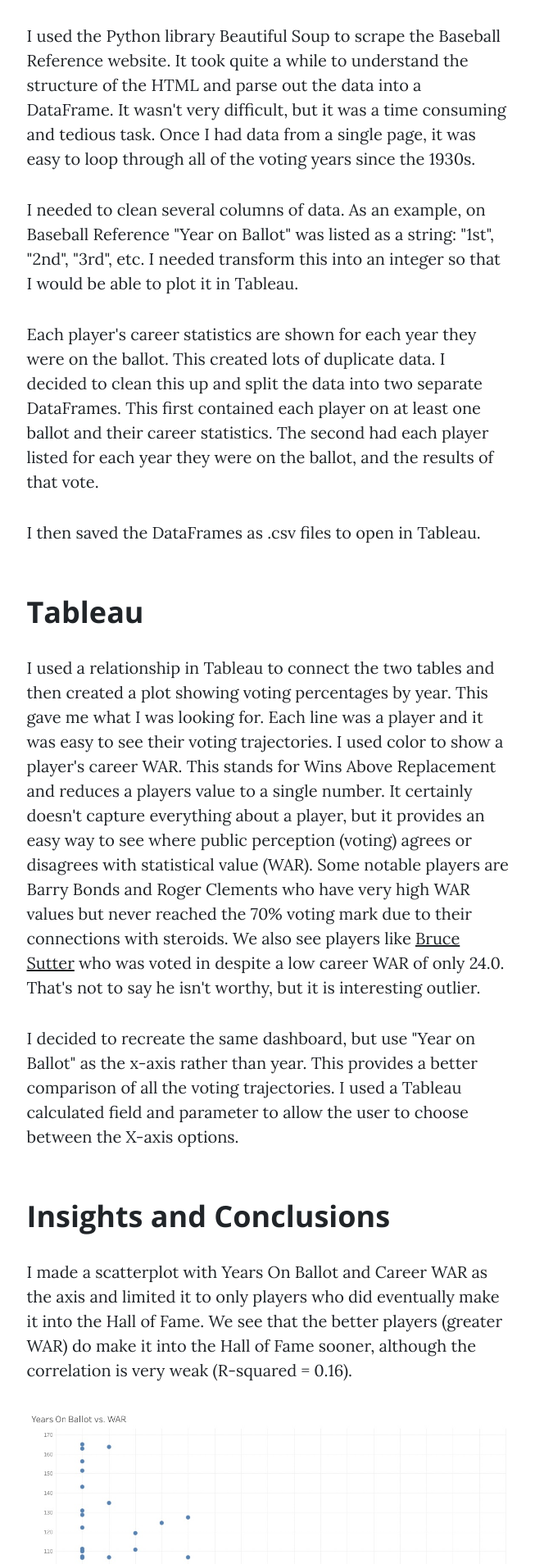
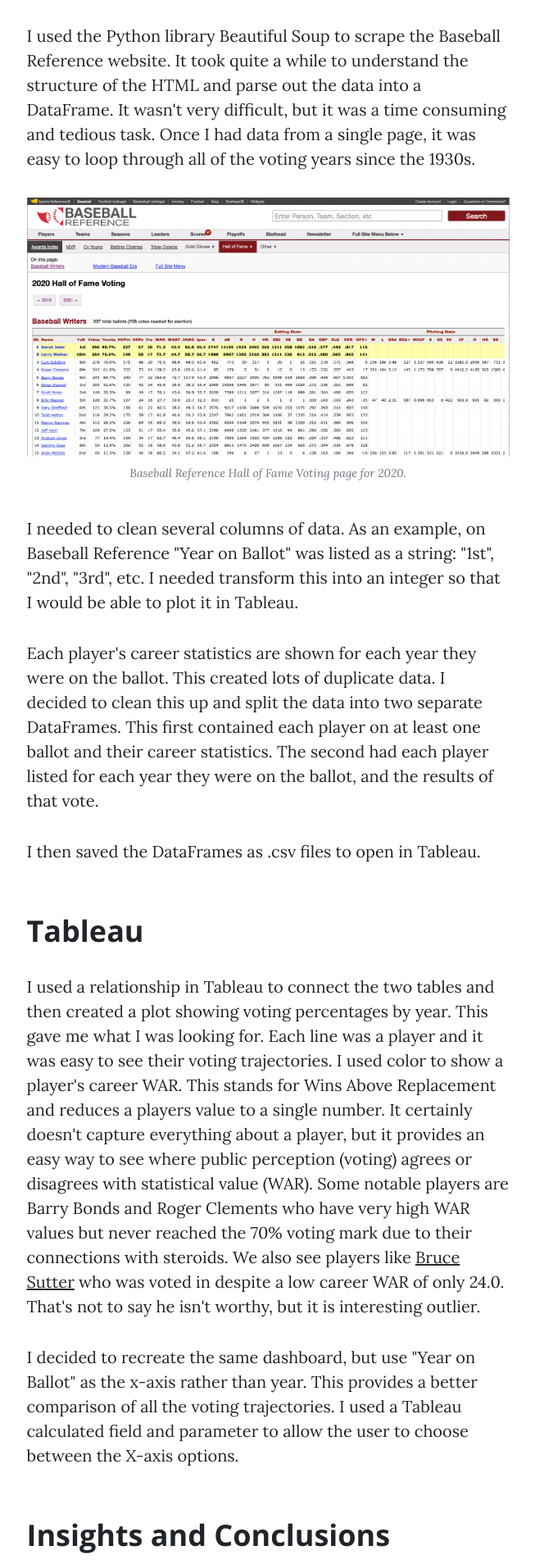
Before and after one commit to aclozovoy/FlaskPortfolio, a Flask app: page /post_baseball in a window 1280 px wide. Shown: the part 1408-3316 px from the top of the page at 82% size, without its empty margins (313-966 px from the left). Run offline with Flask 2, Linux system fonts and the light colour scheme; some libraries are stand-ins or nearby versions.

Commit message:
Update baseball post

```diff
--- a/templates/post_baseball.html
+++ b/templates/post_baseball.html
@@ -46,7 +46,8 @@
                             It wasn't very difficult, but it was a time consuming and tedious task.
                             Once I had data from a single page, it was easy to loop through all of the voting years since the 1930s.
                         </p>
-
+                        <a href="https://www.baseball-reference.com/awards/hof_2020.shtml"><img class="img-fluid" src="static/assets/img/baseball-ref.jpg" alt="..." /></a>
+                        <span class="caption text-muted">Baseball Reference Hall of Fame Voting page for 2020.</span>
                         <p>
                             I needed to clean several columns of data.
                             As an example, on Baseball Reference "Year on Ballot" was listed as a string: "1st", "2nd", "3rd", etc.
@@ -78,12 +79,12 @@
                         </p>
                         <h2 class="section-heading">Insights and Conclusions</h2>
                         <p>
-                            I made a scatterplot with Years On Ballot and Career WAR as the axis and
-                            limited it to only players who did eventually make it into the Hall of Fame.
+                            I made a scatterplot showing Years On Ballot vs. Career WAR and limited it to players who made the Hall of Fame.
                             We see that the better players (greater WAR) do make it into the Hall of Fame sooner, although the correlation is very weak (R-squared = 0.16).
+                            This shows that much of a players reputation is defined by things outside of their statistics (or at least not well captured by WAR).
                         </p>
                         <a href="#!"><img class="img-fluid" src="static/assets/img/baseball-scatter.jpg" alt="..." /></a>
-                        <span class="caption text-muted">R-squared of 0.16 means there is very little correlation between Career WAR and Years On Ballot for those who made it into the HOF.</span>
+                        <span class="caption text-muted">R-squared of 0.16 means there is very little correlation between Career WAR and how quickly Hall of Famers made it in.</span>
                         <p>
                             Lee Smith has the highest first year voting (42.3%) to not make the Hall of Fame.
                             Many HOF players started with a lower percentage, but For players who clear this benchmark in their first voting year, it is a near certainty that they will reach 70% eventually.
@@ -101,6 +102,7 @@
                         <p>
                             As a project to build a web scraper, this project was very successful.
                             I now have another tool for pulling data into my projects and I can't wait to find new opportunities use it again.
+                            As a baseball fan, it was fun to dig in to the data and see which players were over or under valued by the voters.
                         </p>
                     </div>
                 </div>
```
Also changed, not shown: static/assets/img/baseball-ref.jpg (added), 1 other file.
